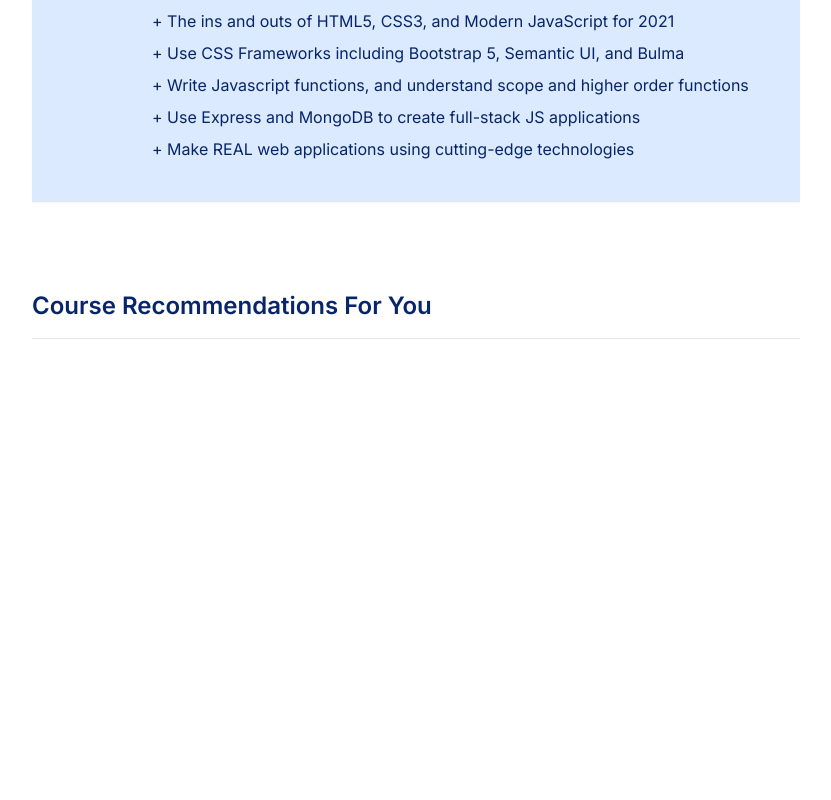
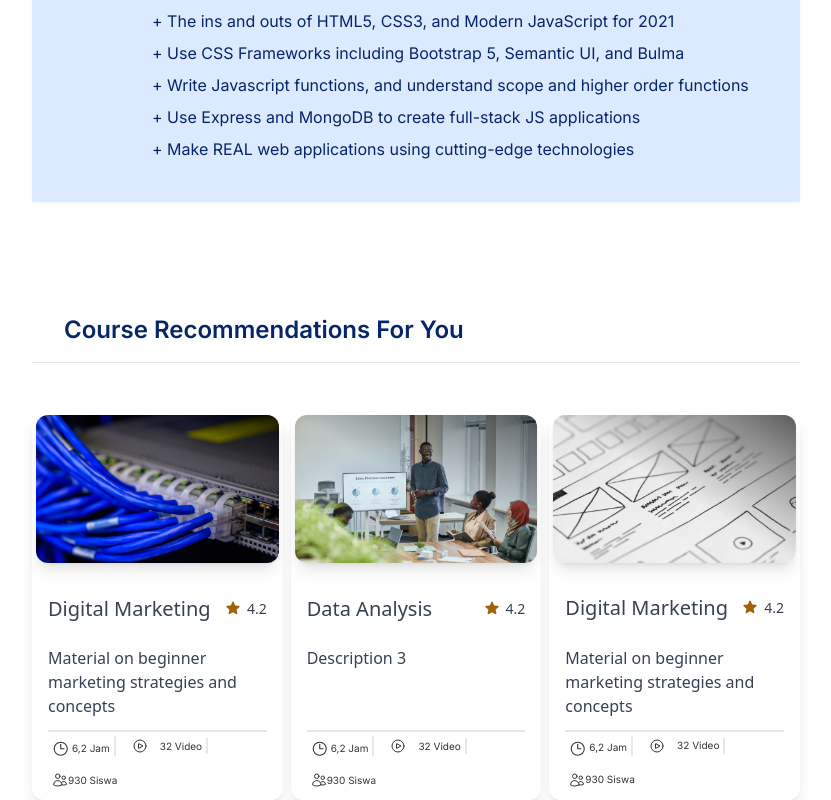
Before and after one commit to Xanvia/MOOC-IT-Center-UOP, a Next.js app in the folder frontend/: page /courses/1 in a window 1280 px wide. Shown: the part 2520-3320 px from the top of the page, without its empty margins (224-1055 px from the left). Before the commit the page ends 2875 px from the top, so only its background shows below. Built offline with nearby package versions, Linux system fonts and the light colour scheme; no server answers.

Commit message:
fix: all allignments

```diff
--- a/frontend/src/components/Course/CourseCard/CourseHome/CourseContent.tsx
+++ b/frontend/src/components/Course/CourseCard/CourseHome/CourseContent.tsx
@@ -1,5 +1,10 @@
 import React from "react";
 import CourseContentAccordion from "../CourseHome/CourseContentAccordion";
+import CourseCard from "@/components/Course/CourseCard/CourseCard";
+
+const course1 = "/images/course1.png";
+const course2 = "/images/course2.png";
+const course5 = "/images/course5.png";
 
 const CourseContent: React.FC = () => {
   return <>
@@ -24,12 +29,28 @@ const CourseContent: React.FC = () => {
           </ul>
         </span>
       </div>
-      <div className="col-span-2 mx-44">
-        <h1 className= "text-2xl text-primary font-semibold"> Course Recommendations For You</h1>
+      <div className="col-span-2 mx-44 mt-6">
+        <h1 className= "text-2xl text-primary font-semibold ml-8"> Course Recommendations For You</h1>
         <div className="w-full h-px bg-gray-200 my-4" />
-
-
-
+      </div>
+      <div className= "col-span-2 mx-44 mt-6">
+      <div className="grid grid-cols-3 gap-2">
+          <CourseCard
+            title="Digital Marketing"
+            description="Material on beginner marketing strategies and concepts"
+            image={course1}
+          />
+          <CourseCard
+            title="Data Analysis"
+            description="Description 3"
+            image={course2}
+          />
+          <CourseCard
+            title="Digital Marketing"
+            description="Material on beginner marketing strategies and concepts"
+            image={course5}
+          />
+          </div>
       </div>
 
 
```
